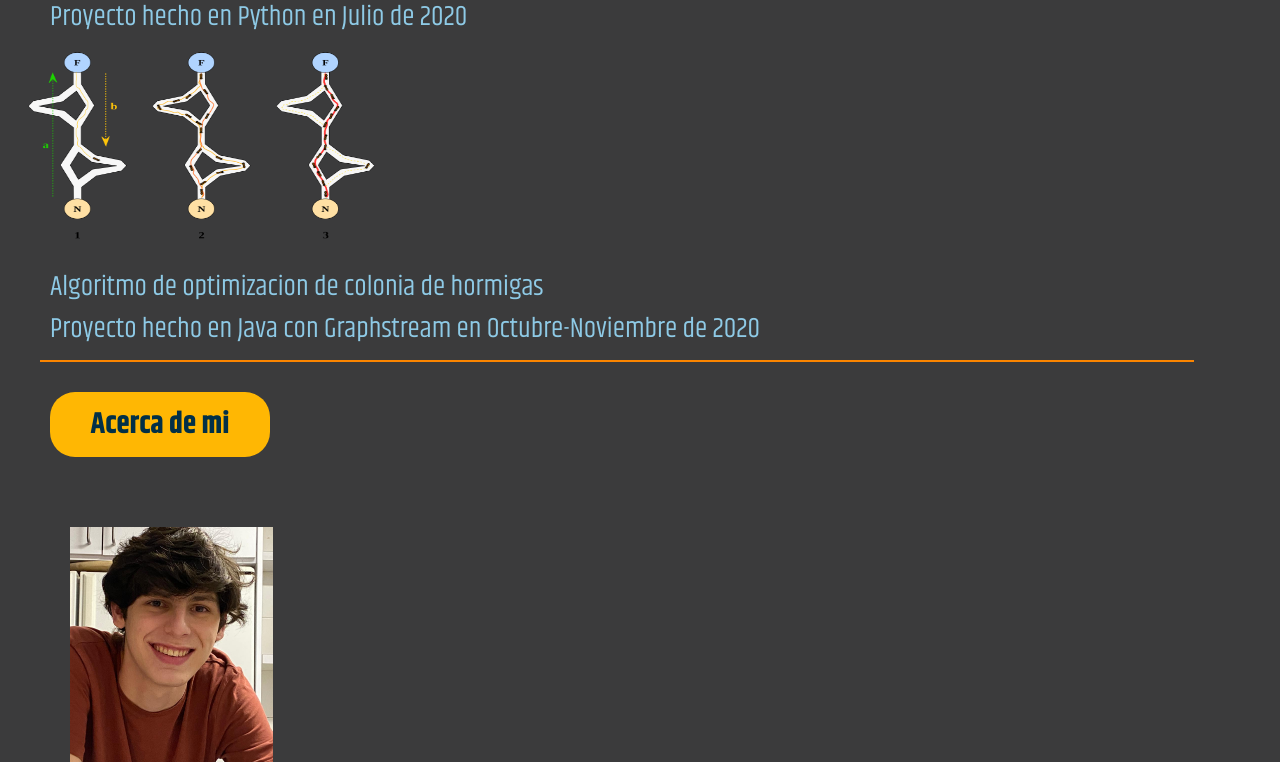
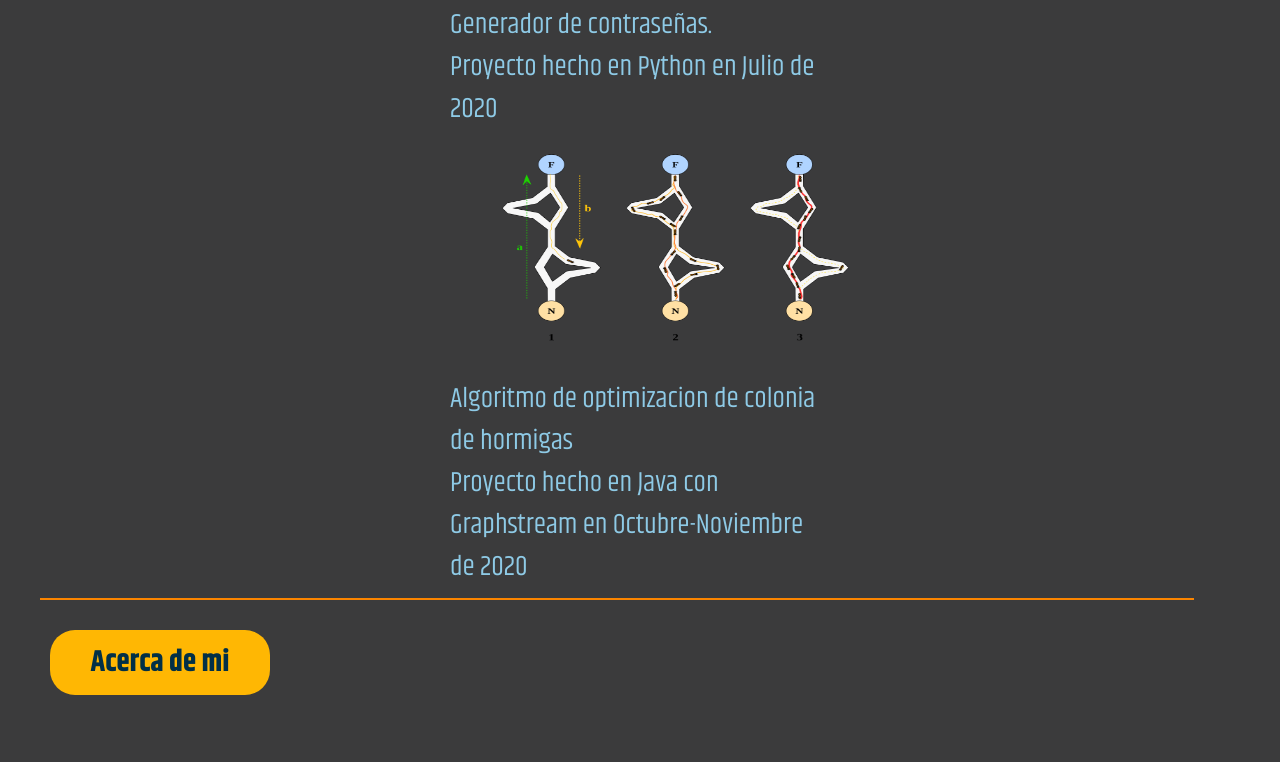
Before and after one commit to RicardoMicale/Microproyecto-Ricardo-Micale, a plain HTML site: page index.html in a window 1280 px wide. Shown: the part 912-1674 px from the top of the page. Drawn offline with Linux system fonts and the light colour scheme.

Commit message:
listo experiencia

```diff
--- a/index.html
+++ b/index.html
@@ -28,6 +28,7 @@
             <a id="next">>></a>
         </div>
         <div id="img"><img src="./imagenes/programacion.jpg" alt="carrousel" id="imagen"></div>
+        <hr class="divider">
     </div>
     <!--Experiencia-->
     <div id="exp">
@@ -77,7 +78,7 @@
             <h3>Nombre</h3>
             <input class="inputField" type="text" name="Nombre" id="name" required>
             <h3>Correo electronico</h3>
-            <input class="inputField" type="text" name="e-mail" id="email" required>
+            <input class="inputField" type="email" name="e-mail" id="email" required>
             <h3>Mensaje</h3>
             <textarea class="inputField" id="msg" required></textarea>
             <input type="submit" id="send">
--- a/main.js
+++ b/main.js
@@ -15,7 +15,7 @@ form.addEventListener('submit', (e) => {
 });
 
 send.addEventListener('click', () => {
-    alert('Mensaje enviado');
+    alert('Su solicitud ha sido enviada');
 });
 
 
@@ -82,6 +82,7 @@ for(let i = 0; i < textos.length; i++) {
 };
 
 const divider = document.createElement('hr');
+destrezas.appendChild(divider);
 divider.setAttribute('class', 'divider');
 
 //Hero
--- a/style.css
+++ b/style.css
@@ -214,25 +214,21 @@ h1 {
 
 
 /* Experiencia */
+
 #exp .contedor-proyectos {
     display: flex;
     justify-content: center;
-}
-
-#exp p, .proyectos {
-    margin: 10px 50px;
-    font-size: 28px;
-    color: var(--texto);
+    align-items: center;
 }
 
 #exp p {
-    text-align: left;
-    width: 100%;
+    color: var(--texto);
+    font-size: 28px;
+    margin: 10px 450px;
 }
 
-#exp .proyectos {
-    margin: 0px 2vw;
+#exp img {
     width: 350px;
     height: 200px;
-    align-items: left;
+    margin: 10px 500px;
 }
```
